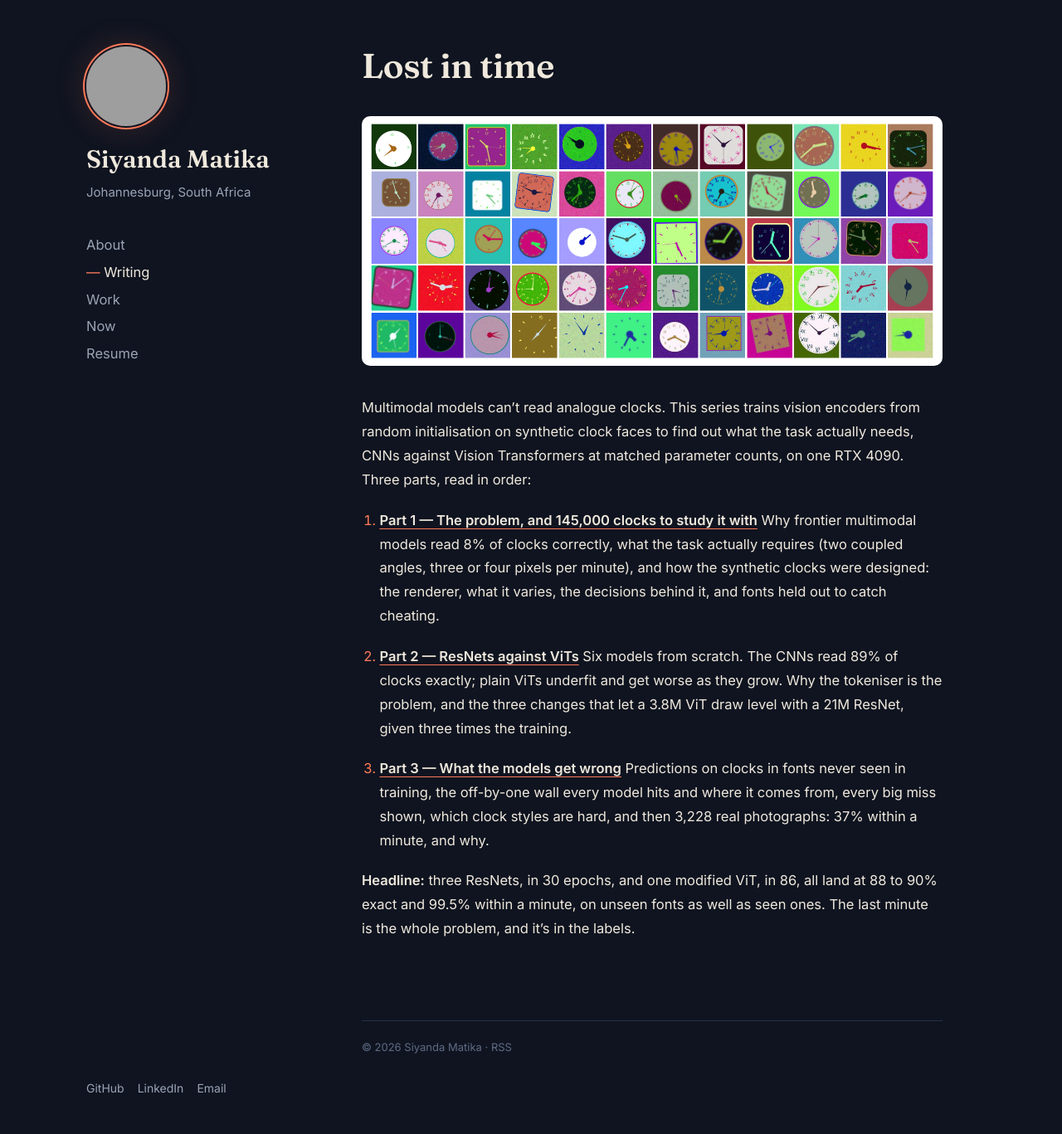
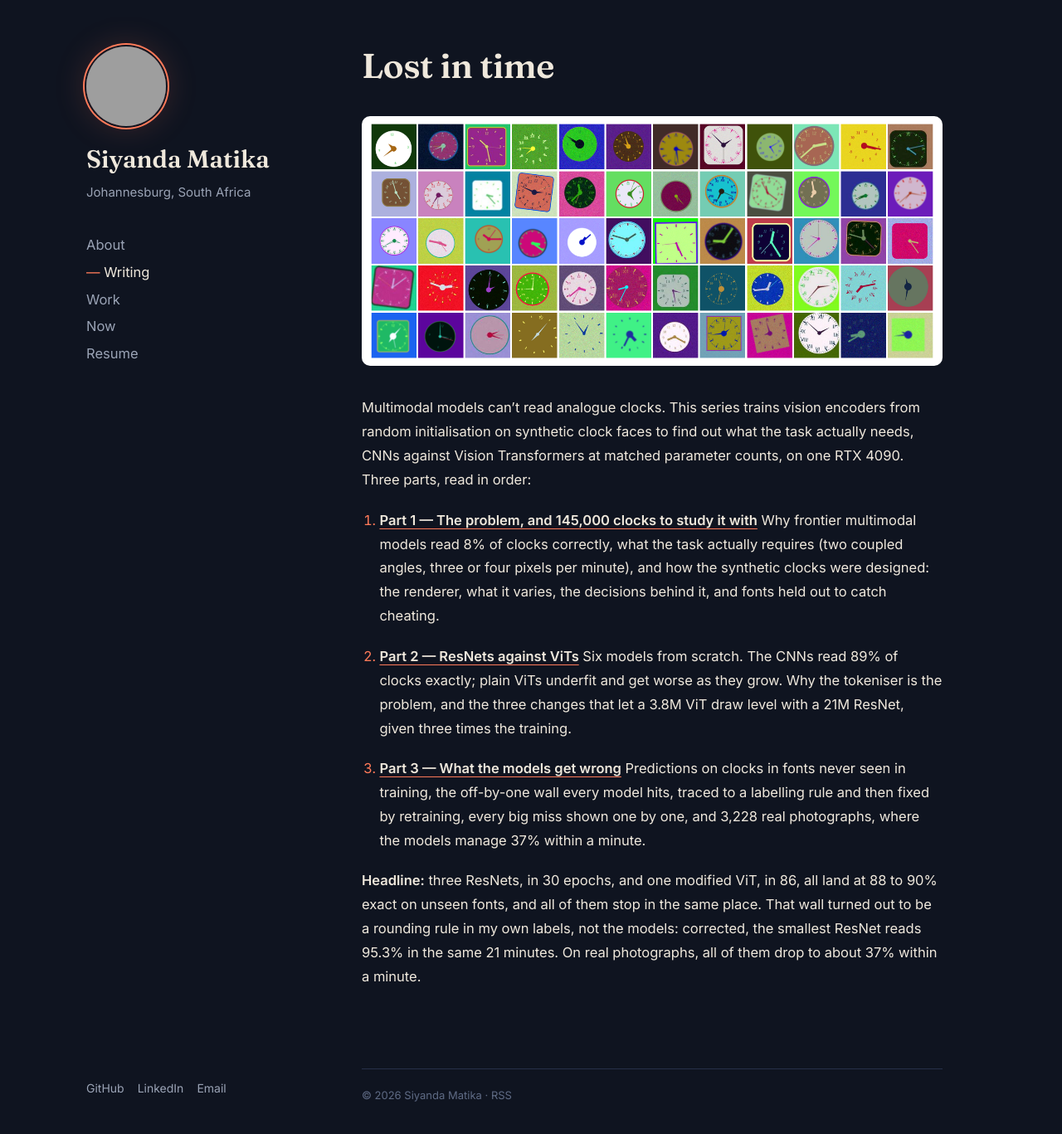
Before and after one commit to matikasiyanda/matikasiyanda.github.io, a Jekyll site: the page built from _pages/clocks/index.md, in a window 1280 px wide and 1380 px high. Shown: the top 1367 px of the window at 83% size. Built offline with Jekyll 4.4.1, drawn with Linux system fonts in a browser that asks for light colours; grey boxes are pictures that could not be loaded.

Commit message:
Part 3: run the label fix and report it; 0.880 to 0.953 on held-out fonts

```diff
--- a/_pages/clocks/index.md
+++ b/_pages/clocks/index.md
@@ -30,13 +30,15 @@ counts, on one RTX 4090. Three parts, read in order:
 
 3. **[Part 3 — What the models get wrong](/blog/clocks/part-3-evaluation/)**
    Predictions on clocks in fonts never seen in training, the off-by-one
-   wall every model hits and where it comes from, every big miss shown,
-   which clock styles are hard, and then 3,228 real photographs: 37% within
-   a minute, and why.
+   wall every model hits, traced to a labelling rule and then fixed by
+   retraining, every big miss shown one by one, and 3,228 real
+   photographs, where the models manage 37% within a minute.
 
 **Headline:** three ResNets, in 30 epochs, and one modified ViT, in 86,
-all land at 88 to 90% exact and 99.5% within a minute, on unseen fonts as
-well as seen ones. The last minute is the whole problem, and it's in the
-labels.
+all land at 88 to 90% exact on unseen fonts, and all of them stop in the
+same place. That wall turned out to be a rounding rule in my own labels,
+not the models: corrected, the smallest ResNet reads 95.3% in the same 21
+minutes. On real photographs, all of them drop to about 37% within a
+minute.
 
 </div>
```
Also changed, not shown: _pages/work.md (+5 -4 lines), _posts/2026-09-15-clocks-part-3-evaluation.md (+89 -42 lines), assets/clocks/label_fix.png (added).
